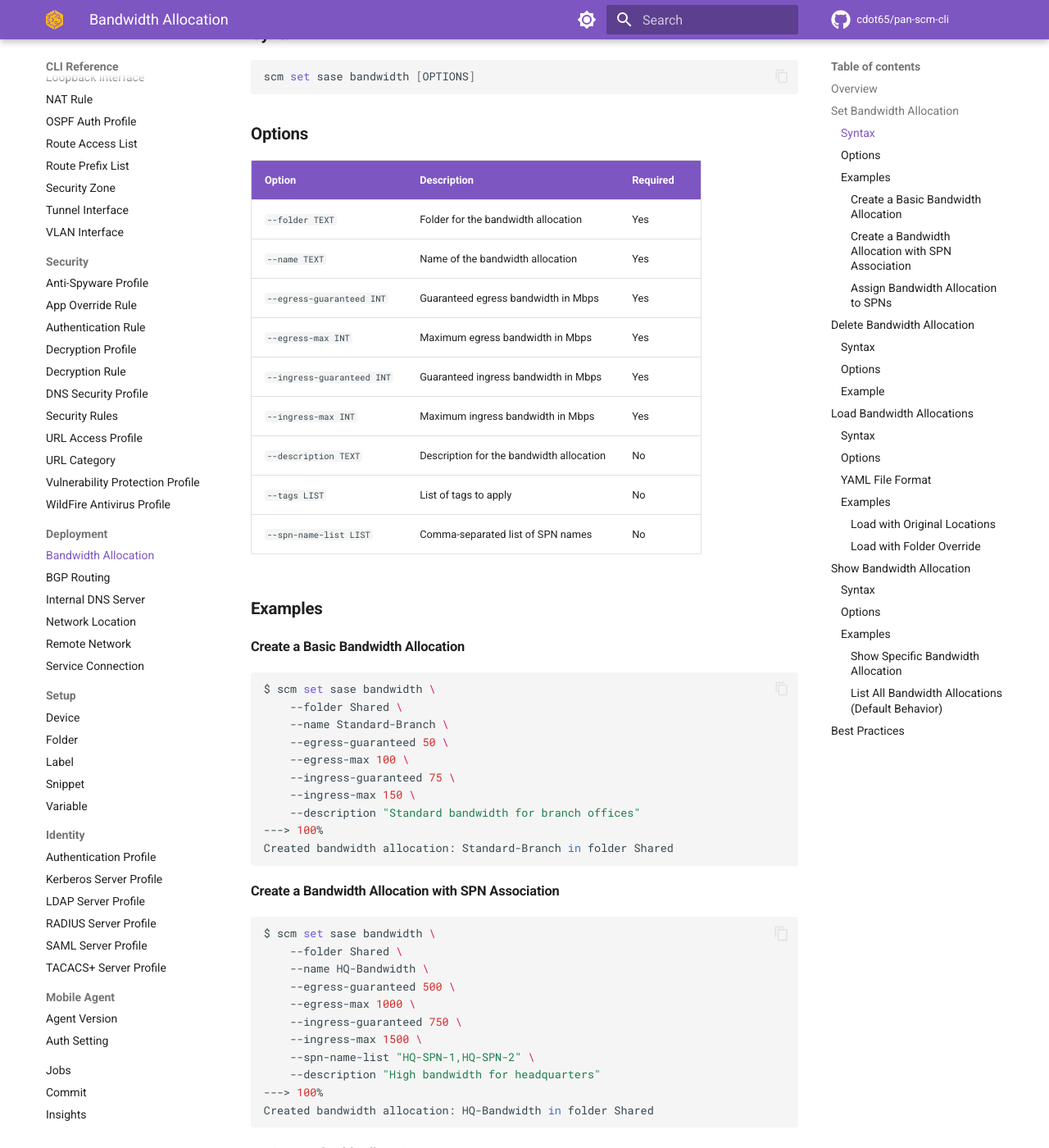
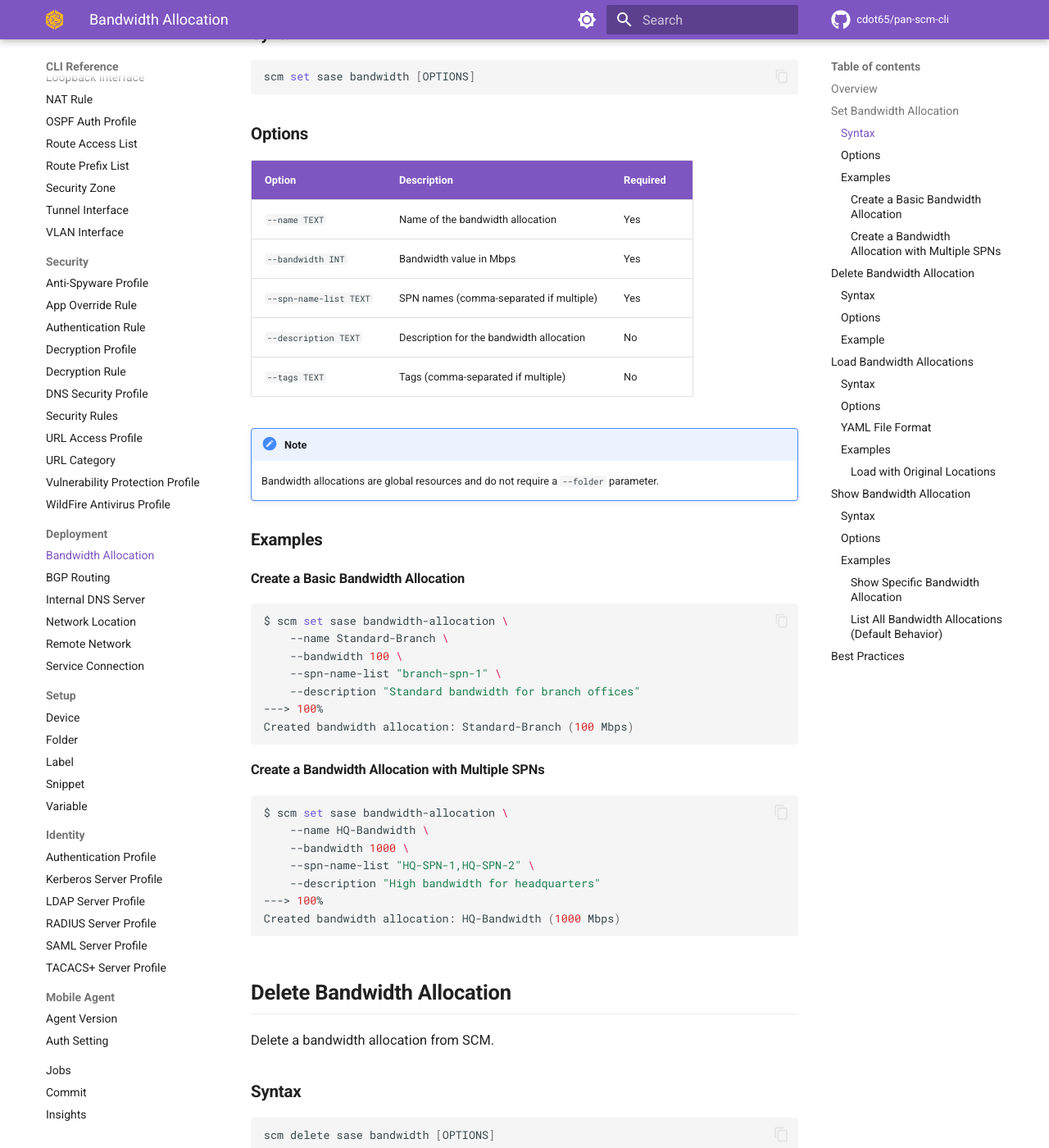
Before and after one commit to cdot65/pan-scm-cli, an MkDocs documentation site: the page built from docs/cli/deployment/bandwidth.md, in a window 1280 px wide and 1400 px high, scrolled down 791 px. Shown: the whole window at 82% size. Built offline with MkDocs 1.6.1 and Material for MkDocs 9.7.7, drawn with Linux system fonts in a browser that asks for light colours; comment, search, counter and statistics services are not loaded; some of the changed text lies outside the part shown.

Commit message:
fix: make show commands list by default without --list flag (#148)
Also fix SASE bandwidth docs removing incorrect --folder references.

Closes #146

Co-authored-by: Claude Opus 4.6 <noreply@anthropic.com>

````diff
--- a/docs/cli/deployment/bandwidth.md
+++ b/docs/cli/deployment/bandwidth.md
@@ -10,7 +10,7 @@ The `bandwidth` commands allow you to:
 - Assign allocations to specific Service Provider Networks (SPNs)
 - Delete bandwidth allocations that are no longer needed
 - Bulk import bandwidth allocations from YAML files
-- List all bandwidth allocations in a folder
+- List all bandwidth allocations
 
 ## Set Bandwidth Allocation
 
@@ -26,62 +26,39 @@ scm set sase bandwidth [OPTIONS]
 
 | Option | Description | Required |
 | --- | --- | --- |
-| `--folder TEXT` | Folder for the bandwidth allocation | Yes |
 | `--name TEXT` | Name of the bandwidth allocation | Yes |
-| `--egress-guaranteed INT` | Guaranteed egress bandwidth in Mbps | Yes |
-| `--egress-max INT` | Maximum egress bandwidth in Mbps | Yes |
-| `--ingress-guaranteed INT` | Guaranteed ingress bandwidth in Mbps | Yes |
-| `--ingress-max INT` | Maximum ingress bandwidth in Mbps | Yes |
+| `--bandwidth INT` | Bandwidth value in Mbps | Yes |
+| `--spn-name-list TEXT` | SPN names (comma-separated if multiple) | Yes |
 | `--description TEXT` | Description for the bandwidth allocation | No |
-| `--tags LIST` | List of tags to apply | No |
-| `--spn-name-list LIST` | Comma-separated list of SPN names | No |
+| `--tags TEXT` | Tags (comma-separated if multiple) | No |
+
+!!! note
+    Bandwidth allocations are global resources and do not require a `--folder` parameter.
 
 ### Examples
 
 #### Create a Basic Bandwidth Allocation
 
 ```bash
-$ scm set sase bandwidth \
-    --folder Shared \
+$ scm set sase bandwidth-allocation \
     --name Standard-Branch \
-    --egress-guaranteed 50 \
-    --egress-max 100 \
-    --ingress-guaranteed 75 \
-    --ingress-max 150 \
+    --bandwidth 100 \
+    --spn-name-list "branch-spn-1" \
     --description "Standard bandwidth for branch offices"
 ---> 100%
-Created bandwidth allocation: Standard-Branch in folder Shared
+Created bandwidth allocation: Standard-Branch (100 Mbps)
 ```
 
-#### Create a Bandwidth Allocation with SPN Association
+#### Create a Bandwidth Allocation with Multiple SPNs
 
 ```bash
-$ scm set sase bandwidth \
-    --folder Shared \
+$ scm set sase bandwidth-allocation \
     --name HQ-Bandwidth \
-    --egress-guaranteed 500 \
-    --egress-max 1000 \
-    --ingress-guaranteed 750 \
-    --ingress-max 1500 \
+    --bandwidth 1000 \
     --spn-name-list "HQ-SPN-1,HQ-SPN-2" \
     --description "High bandwidth for headquarters"
 ---> 100%
-Created bandwidth allocation: HQ-Bandwidth in folder Shared
-```
-
-#### Assign Bandwidth Allocation to SPNs
-
-```bash
-$ scm set sase bandwidth \
-    --folder Shared \
-    --name Retail-Store \
-    --egress-guaranteed 25 \
-    --egress-max 50 \
-    --ingress-guaranteed 35 \
-    --ingress-max 70 \
-    --spn-name-list "retail-spn-east,retail-spn-west"
----> 100%
-Updated bandwidth allocation: Retail-Store in folder Shared
+Created bandwidth allocation: HQ-Bandwidth (1000 Mbps)
 ```
 
 ## Delete Bandwidth Allocation
@@ -98,15 +75,15 @@ scm delete sase bandwidth [OPTIONS]
 
 | Option | Description | Required |
 | --- | --- | --- |
-| `--folder TEXT` | Folder containing the bandwidth allocation | Yes |
 | `--name TEXT` | Name of the bandwidth allocation to delete | Yes |
+| `--spn-name-list TEXT` | SPN names (comma-separated if multiple) | Yes |
 
 ### Example
 
 ```bash
-$ scm delete sase bandwidth --folder Shared --name Standard-Branch
+$ scm delete sase bandwidth-allocation --name Standard-Branch --spn-name-list "branch-spn-1"
 ---> 100%
-Deleted bandwidth allocation: Standard-Branch from folder Shared
+Deleted bandwidth allocation: Standard-Branch
 ```
 
 ## Load Bandwidth Allocations
@@ -124,7 +101,7 @@ scm load sase bandwidth [OPTIONS]
 | Option | Description | Required |
 | --- | --- | --- |
 | `--file TEXT` | Path to YAML file containing bandwidth allocation definitions | Yes |
-| `--folder TEXT` | Folder override for all bandwidth allocations | No |
+| `--dry-run` | Preview changes without applying them | No |
 
 ### YAML File Format
 
@@ -132,34 +109,20 @@ scm load sase bandwidth [OPTIONS]
 ---
 bandwidth_allocations:
   - name: Standard-Branch
-    folder: Shared
+    bandwidth: 100
     description: "Standard bandwidth for branch offices"
-    egress_guaranteed: 50
-    egress_max: 100
-    ingress_guaranteed: 75
-    ingress_max: 150
+    spn_name_list:
+      - branch-spn-1
     tags:
       - branch
       - standard
 
   - name: HQ-Bandwidth
-    folder: Shared
+    bandwidth: 1000
     description: "High bandwidth for headquarters"
-    egress_guaranteed: 500
-    egress_max: 1000
-    ingress_guaranteed: 750
-    ingress_max: 1500
     spn_name_list:
       - HQ-SPN-1
       - HQ-SPN-2
-
-  - name: Retail-Store
-    folder: Shared
-    description: "Limited bandwidth for retail locations"
-    egress_guaranteed: 25
-    egress_max: 50
-    ingress_guaranteed: 35
-    ingress_max: 70
 ```
 
 ### Examples
@@ -176,22 +139,6 @@ $ scm load sase bandwidth --file bandwidth-allocations.yml
 Successfully loaded 3 out of 3 bandwidth allocations from 'bandwidth-allocations.yml'
 ```
 
-#### Load with Folder Override
-
-```bash
-$ scm load sase bandwidth --file bandwidth-allocations.yml --folder Shared
----> 100%
-✓ Loaded bandwidth allocation: Standard-Branch
-✓ Loaded bandwidth allocation: HQ-Bandwidth
-✓ Loaded bandwidth allocation: Retail-Store
-
-Successfully loaded 3 out of 3 bandwidth allocations from 'bandwidth-allocations.yml'
-```
-
-!!! note
-    When using the `--folder` override option, all bandwidth allocations will be loaded
-    into the specified folder, ignoring the folder specified in the YAML file.
-
 ## Show Bandwidth Allocation
 
 Display bandwidth allocation objects.
@@ -206,7 +153,6 @@ scm show sase bandwidth [OPTIONS]
 
 | Option | Description | Required |
 | --- | --- | --- |
-| `--folder TEXT` | Folder to list bandwidth allocations from | Yes |
 | `--name TEXT` | Name of the bandwidth allocation to show | No |
 
 !!! note
@@ -217,40 +163,27 @@ scm show sase bandwidth [OPTIONS]
 #### Show Specific Bandwidth Allocation
 
 ```bash
-$ scm show sase bandwidth --folder Shared --name HQ-Bandwidth
+$ scm show sase bandwidth-allocation --name HQ-Bandwidth
 ---> 100%
 Bandwidth Allocation: HQ-Bandwidth
-  Location: Folder 'Shared'
-  Egress: 500/1000 Mbps (guaranteed/max)
-  Ingress: 750/1500 Mbps (guaranteed/max)
+  Allocated Bandwidth: 1000 Mbps
   SPNs: HQ-SPN-1, HQ-SPN-2
-  Description: High bandwidth for headquarters
 ```
 
 #### List All Bandwidth Allocations (Default Behavior)
 
 ```bash
-$ scm show sase bandwidth --folder Shared
+$ scm show sase bandwidth-allocation
 ---> 100%
-Bandwidth Allocations in folder 'Shared':
+Bandwidth Allocations:
 ------------------------------------------------------------
 Name: Standard-Branch
-  Egress: 50/100 Mbps (guaranteed/max)
-  Ingress: 75/150 Mbps (guaranteed/max)
-  SPNs: -
-  Description: Standard bandwidth for branch offices
+  Bandwidth: 100 Mbps
+  SPNs: branch-spn-1
 ------------------------------------------------------------
 Name: HQ-Bandwidth
-  Egress: 500/1000 Mbps (guaranteed/max)
-  Ingress: 750/1500 Mbps (guaranteed/max)
+  Bandwidth: 1000 Mbps
   SPNs: HQ-SPN-1, HQ-SPN-2
-  Description: High bandwidth for headquarters
-------------------------------------------------------------
-Name: Retail-Store
-  Egress: 25/50 Mbps (guaranteed/max)
-  Ingress: 35/70 Mbps (guaranteed/max)
-  SPNs: -
-  Description: Limited bandwidth for retail locations
 ------------------------------------------------------------
 ```
 
````
Also changed, not shown: 3 other files.
